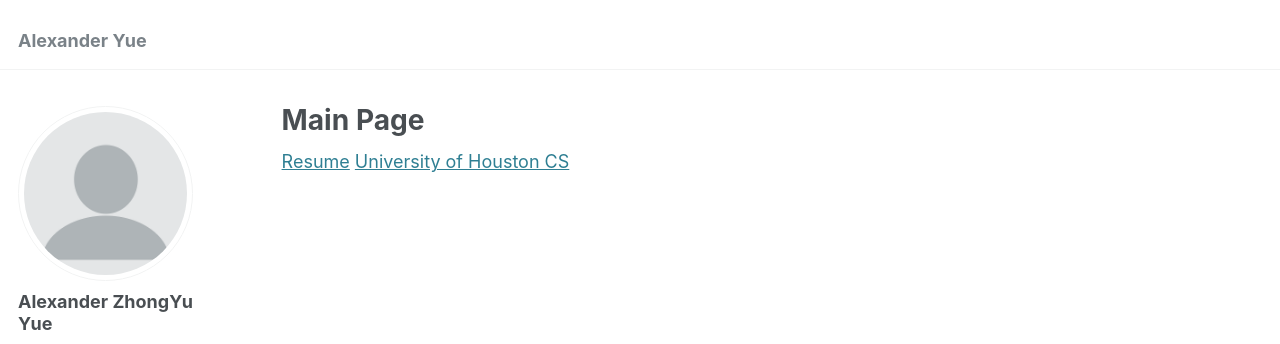
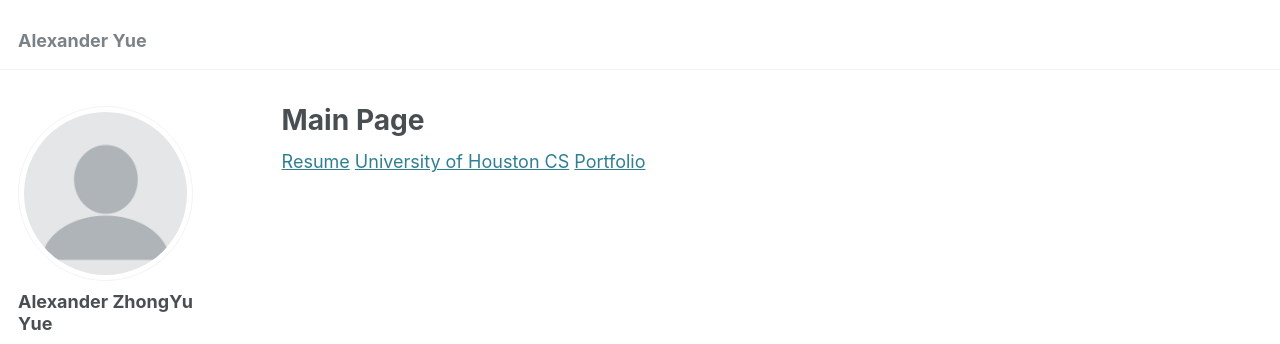
Before and after one commit to AlexanderYue/AlexanderYue.github.io, a Jekyll site: the page built from _pages/about.md, in a window 1280 px wide. Shown: the top 344 px of the page. Built offline with Jekyll 4.4.1, drawn with Linux system fonts in a browser that asks for light colours; some web fonts are replaced.

Commit message:
Update about.md

```diff
--- a/_pages/about.md
+++ b/_pages/about.md
@@ -9,3 +9,4 @@ redirect_from:
 
 [Resume](Alex_Y_Resume.pdf)
 [University of Houston CS](https://www.uh.edu/nsm/computer-science/)
+[Portfolio](https://alexanderyue.github.io/portfolio)
```
